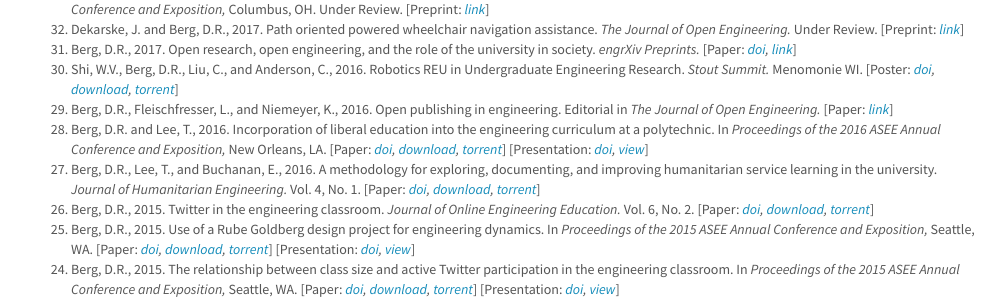
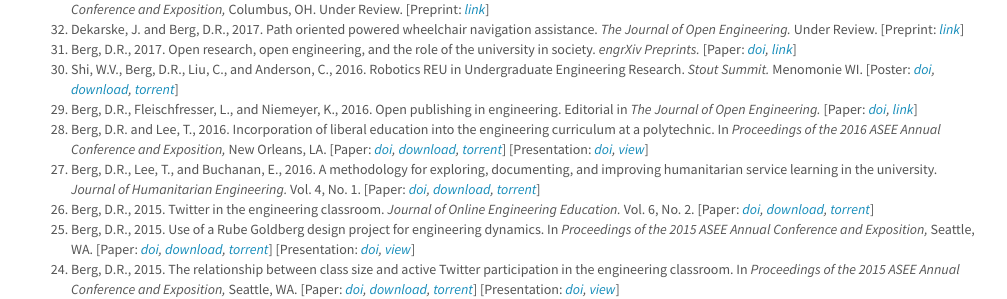
Before and after one commit to devinberg/devinberg.com, a Jekyll site: the page built from publications/index.md, in a window 1280 px wide. Shown: the part 747-1046 px from the top of the page, without its empty margins (39-1046 px from the left). Built offline with Jekyll 4.4.1, drawn with Linux system fonts in a browser that asks for light colours; nearby versions of some CDN libraries; comment, search, counter and statistics services are not loaded.

Commit message:
TJOE editorial now has a DOI

```diff
--- a/publications/index.md
+++ b/publications/index.md
@@ -59,7 +59,7 @@ Below are some of the papers and other artifacts I have published. Additional in
  	<li>Dekarske, J. and Berg, D.R., 2017. Path oriented powered wheelchair navigation assistance. <i>The Journal of Open Engineering.</i> Under Review. [Preprint: <i><a href="https://www.pubpub.org/pub/path-oriented-powered-wheelchair-navigation-assistance">link</a></i>] <span data-badge-popover="right" data-badge-type="4" data-doi="" data-hide-no-mentions="true" class="altmetric-embed"></span></li>
 	<li>Berg, D.R., 2017. Open research, open engineering, and the role of the university in society. <i>engrXiv Preprints.</i> [Paper: <i><a href="http://doi.org/10.17605/OSF.IO/9VSQ4">doi</a>, <a href="https://osf.io/preprints/engrxiv/f83n3/">link</a></i>] <span data-badge-popover="right" data-badge-type="4" data-doi="10.17605/OSF.IO/9VSQ4" data-hide-no-mentions="true" class="altmetric-embed"></span></li>
 	<li>Shi, W.V., Berg, D.R., Liu, C., and Anderson, C., 2016. Robotics REU in Undergraduate Engineering Research. <i>Stout Summit.</i> Menomonie WI. [Poster: <i><a href="https://dx.doi.org/10.6084/m9.figshare.3983892">doi</a>, <a href="https://s3.amazonaws.com/drb_website_storage/devinberg.com/RoboticsREUStoutSummit.pdf">download</a>, <a href="magnet:?xt=urn:btih:3ae18f3696543951a83e0b580eb11ae2ece3c7be&tr=http%3A%2F%2Facademictorrents.com%2Fannounce.php&tr=udp%3A%2F%2Ftracker.publicbt.com%3A80%2Fannounce&tr=udp%3A%2F%2Ftracker.openbittorrent.com%3A80%2Fannounce">torrent</a></i>] <span data-badge-popover="right" data-badge-type="4" data-doi="10.6084/m9.figshare.3983892" data-hide-no-mentions="true" class="altmetric-embed"></span></li>
-	<li>Berg, D.R., Fleischfresser, L., and Niemeyer, K., 2016. Open publishing in engineering. Editorial in <i>The Journal of Open Engineering.</i> [Paper: <i><a href="http://www.tjoe.org/article/open-publishing-in-engineering">link</a></i>] <span data-badge-popover="right" data-badge-type="4" data-doi="" data-hide-no-mentions="true" class="altmetric-embed"></span></li>
+	<li>Berg, D.R., Fleischfresser, L., and Niemeyer, K., 2016. Open publishing in engineering. Editorial in <i>The Journal of Open Engineering.</i> [Paper: <i><a href="http://doi.org/10.21428/12302">doi</a>, <a href="http://www.tjoe.org/article/open-publishing-in-engineering">link</a></i>] <span data-badge-popover="right" data-badge-type="4" data-doi="10.21428/12302" data-hide-no-mentions="true" class="altmetric-embed"></span></li>
 	<li>Berg, D.R. and Lee, T., 2016. Incorporation of liberal education into the engineering curriculum at a polytechnic. In <i>Proceedings of the 2016 ASEE Annual Conference and Exposition,</i> New Orleans, LA. [Paper: <i><a href="http://dx.doi.org/10.18260/p.25664">doi</a>, <a href="https://s3.amazonaws.com/drb_website_storage/devinberg.com/incorporation-of-liberal-education-into-the-engineering-curriculum-at-a-polytechnic.pdf">download</a>, <a href="magnet:?xt=urn:btih:c4b6df17cd68ce4afc1634bce40d45f95384bc50&tr=http%3A%2F%2Facademictorrents.com%2Fannounce.php&tr=udp%3A%2F%2Ftracker.publicbt.com%3A80%2Fannounce&tr=udp%3A%2F%2Ftracker.openbittorrent.com%3A80%2Fannounce">torrent</a></i>] [Presentation: <i><a href="https://dx.doi.org/10.6084/m9.figshare.3464132.v1">doi</a>, <a href="https://speakerdeck.com/devinberg/incorporation-of-liberal-education-into-the-engineering-curriculum-at-a-polytechnic">view</a></i>] <span data-badge-popover="right" data-badge-type="4" data-doi="10.18260/p.25664" data-hide-no-mentions="true" class="altmetric-embed"></span></li>
  	<li>Berg, D.R., Lee, T., and Buchanan, E., 2016. A methodology for exploring, documenting, and improving humanitarian service learning in the university. <i>Journal of Humanitarian Engineering.</i> Vol. 4, No. 1. [Paper: <i><a href="https://dx.doi.org/10.6084/m9.figshare.2758129.v2">doi</a>, <a href="https://s3.amazonaws.com/drb_website_storage/devinberg.com/471592PB.pdf">download</a>, <a href="magnet:?xt=urn:btih:4cdade8fa3c6d451441fda7ae19bb53537b6ee21&tr=http%3A%2F%2Facademictorrents.com%2Fannounce.php&tr=udp%3A%2F%2Ftracker.publicbt.com%3A80%2Fannounce&tr=udp%3A%2F%2Ftracker.openbittorrent.com%3A80%2Fannounce">torrent</a></i>] <span data-badge-popover="right" data-badge-type="4" data-doi="10.6084/m9.figshare.2758129.v2" data-hide-no-mentions="true" class="altmetric-embed"></span></li>
  	<li>Berg, D.R., 2015. Twitter in the engineering classroom. <i>Journal of Online Engineering Education.</i> Vol. 6, No. 2. [Paper: <i><a href="https://dx.doi.org/10.6084/m9.figshare.2060559.v1">doi</a>, <a href="https://s3.amazonaws.com/drb_website_storage/devinberg.com/joee_v6n2a2.pdf">download</a>, <a href="magnet:?xt=urn:btih:20a31f46a273135ac9085854ad9b974e3ac51d9d&tr=http%3A%2F%2Facademictorrents.com%2Fannounce.php&tr=udp%3A%2F%2Ftracker.publicbt.com%3A80%2Fannounce&tr=udp%3A%2F%2Ftracker.openbittorrent.com%3A80%2Fannounce">torrent</a></i>] <span data-badge-popover="right" data-badge-type="4" data-doi="" data-hide-no-mentions="true" class="altmetric-embed"></span></li>
```
